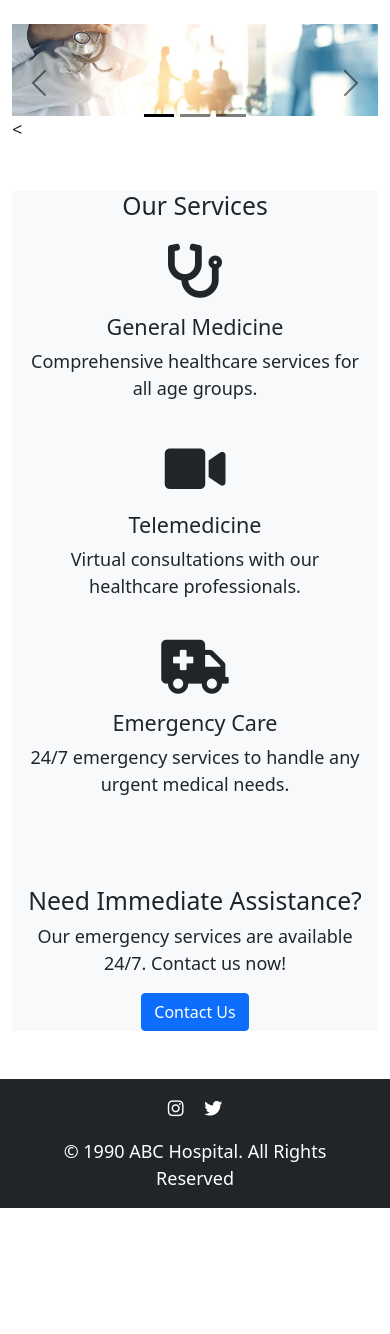
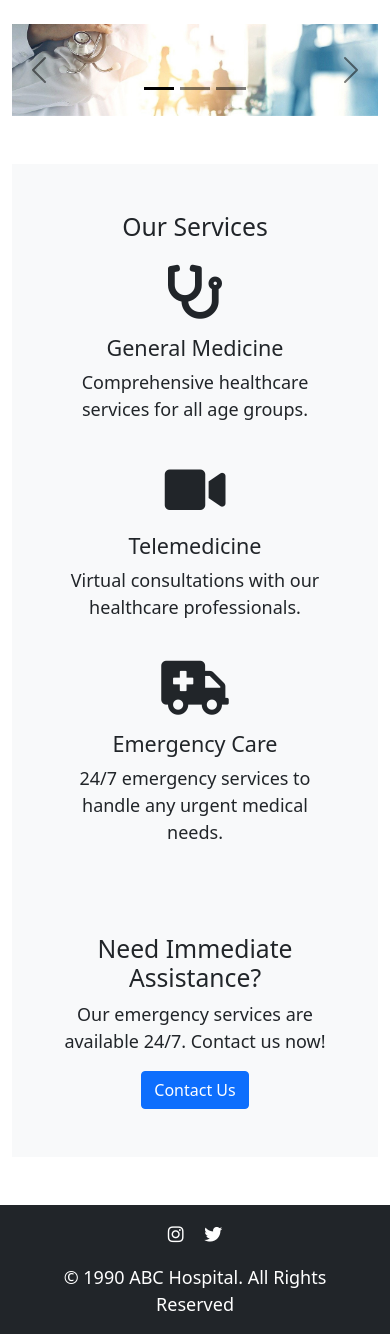
Before and after one commit to klrab3490/simple_hospitalwebsite, a Django app: page / in a window 390 px wide. Shown: the part 56-1390 px from the top of the page. Before the commit the page ends 1264 px from the top, so only its background shows below. Run offline with Django 5.2, Linux system fonts and the light colour scheme; some libraries are stand-ins or nearby versions.

Commit message:
chore: Improve doctors.html and index.html templates for better styling and responsiveness

```diff
--- a/templates/index.html
+++ b/templates/index.html
@@ -7,7 +7,7 @@
 {% block content%}
 
 {% load static %}
-<div id="carouselExampleDark" class="carousel carousel-dark slide" data-bs-ride="carousel">
+  <div id="carouselExampleDark" class="carousel carousel-dark slide" data-bs-ride="carousel">
     <div class="carousel-indicators">
       <button type="button" data-bs-target="#carouselExampleDark" data-bs-slide-to="0" class="active" aria-current="true" aria-label="Slide 1"></button>
       <button type="button" data-bs-target="#carouselExampleDark" data-bs-slide-to="1" aria-label="Slide 2"></button>
@@ -16,15 +16,12 @@
     <div class="carousel-inner">
       <div class="carousel-item active" data-bs-interval="10000">
         <img src="{% static '/images/car1.jpg'%}"" class="d-block w-100" alt="...">
-        <
       </div>
       <div class="carousel-item" data-bs-interval="2000">
         <img src="{% static '/images/car2.jpg'%}" class="d-block w-100" alt="...">
-
       </div>
       <div class="carousel-item">
         <img src="{% static '/images/car3.jpg'%}"" class="d-block w-100" alt="...">
-
       </div>
     </div>
     <button class="carousel-control-prev" type="button" data-bs-target="#carouselExampleDark" data-bs-slide="prev">
@@ -38,7 +35,7 @@
   </div>
 
 
-  <div class="container-fluid my-5  bg-light ">
+  <div class="container-fluid my-5 p-5 bg-light">
     <!-- Featured Services Section -->
     <section id="services" class="mb-5">
       <h2 class="text-center mb-4">Our Services</h2>
@@ -69,9 +66,4 @@
     </section>
   </div>
 
-
-
-
-
-
 {% endblock %}
```
Also changed, not shown: db.sqlite3, templates/doctors.html (indentation only).
